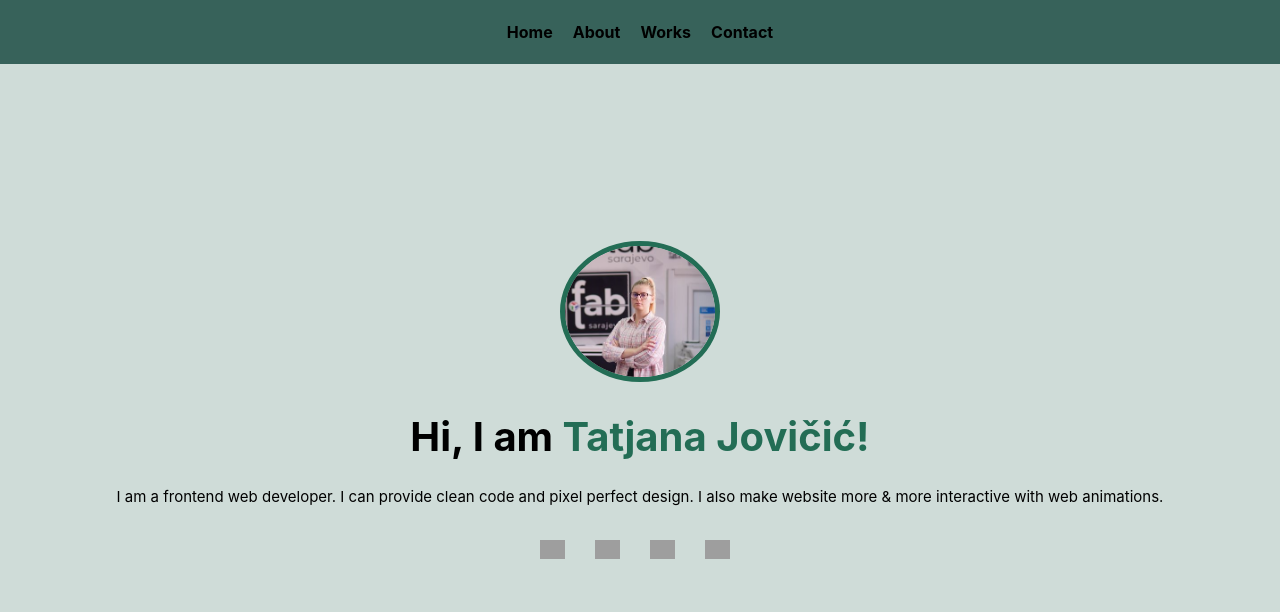
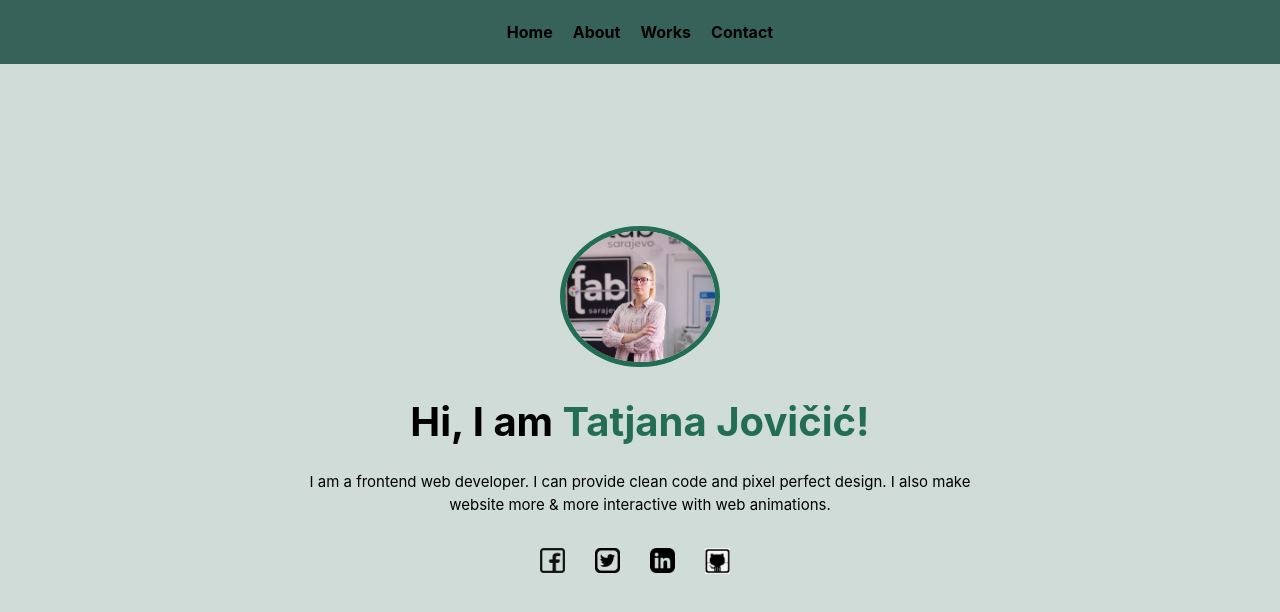
Before and after one commit to tatjana-jovicic/AboutMe, a React (Vite) app: page / in a window 1280 px wide. Shown: the top 612 px of the page. Built offline with nearby package versions, Linux system fonts and the light colour scheme; grey boxes are pictures that could not be loaded.

Commit message:
second commit from feat-home

```diff
--- a/src/features/Home/Home.css
+++ b/src/features/Home/Home.css
@@ -3,15 +3,12 @@
   font-size: 40px;
   color: black;
 }
-/* .my_pic {
-  width: 200px;
-  border-radius: 50%;
-} */
 .paragraph {
   color: black;
   font-size: 15px;
   padding-top: auto;
   padding-bottom: 1rem;
+  max-width: 700px;
 }
 .footer_1 {
   display: grid;
--- a/src/features/Home/Home.jsx
+++ b/src/features/Home/Home.jsx
@@ -11,20 +11,20 @@ const Home = () => {
   const [object, setObject] = useState([
     {
       linkIcon: "https://sr-rs.facebook.com/tatjana.jovicic.505",
-      imgIcon: { Facebook },
+      imgIcon: Facebook,
     },
     {
       linkIcon: "https://twitter.com",
-      imgIcon: { Twitter },
+      imgIcon: Twitter,
     },
     {
       linkIcon:
         "https://www.linkedin.com/in/tatjana-jovi%C4%8Di%C4%87-113474290",
-      imgIcon: { Linkedin },
+      imgIcon: Linkedin,
     },
     {
       linkIcon: "https://github.com/tatjana-jovicic",
-      imgIcon: { GitHub },
+      imgIcon: GitHub,
     },
   ]);
   return (
```
Also changed, not shown: src/features/About/About.css (added).
